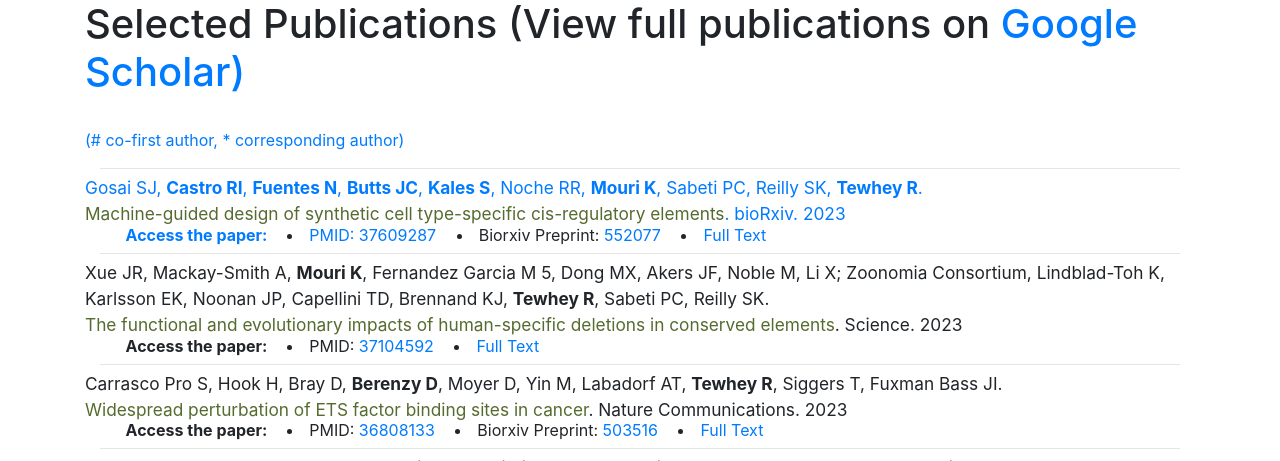
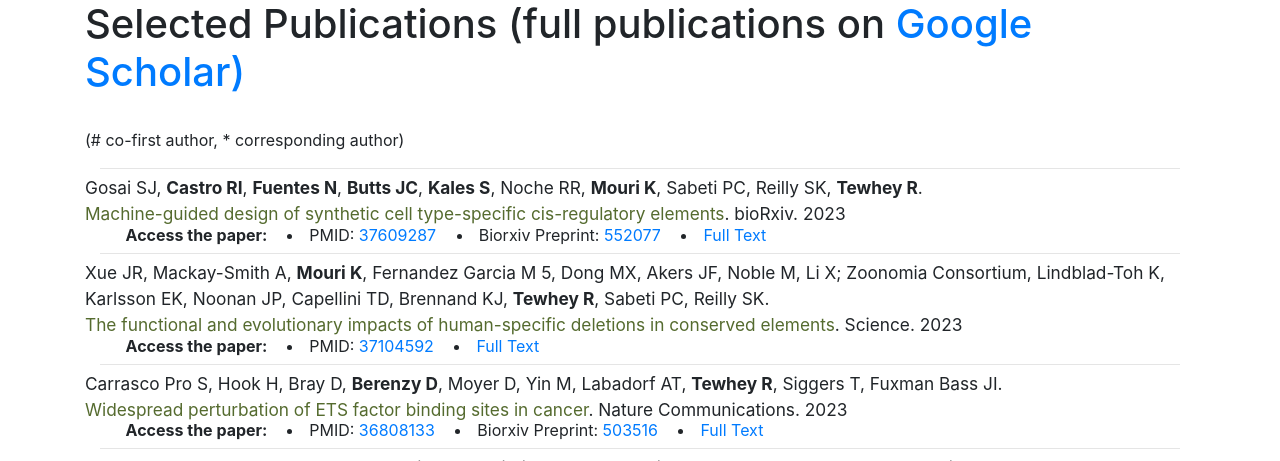
Before and after one commit to tewhey-lab/tewhey-lab.github.io, a Jekyll site: the page built from publications/index.html, in a window 1280 px wide and 900 px high, cut to the strip 439-900 px from the top of the window. Built offline with Jekyll 4.4.1, drawn with Linux system fonts in a browser that asks for light colours; nearby versions of some CDN libraries; comment, search, counter and statistics services are not loaded.

Commit message:
Update index.html

```diff
--- a/publications/index.html
+++ b/publications/index.html
@@ -9,7 +9,7 @@ group: publications
 	Thoroghfare Islands with Roses (Detail) by <a href="http://www.erichopkins.com/" > Eric Hopkins </a>
 </div>
 <br>
-<h1>Selected Publications (View full publications on <a href="https://scholar.google.com/citations?user=WFrvIc4AAAAJ&hl=en/" > Google Scholar)</h1> <br>
+<h1>Selected Publications (full publications on <a href="https://scholar.google.com/citations?user=WFrvIc4AAAAJ&hl=en/" > Google Scholar) </a> </h1> <br>
 (# co-first author, * corresponding author)
 <div class="container-fluid">
 
```
